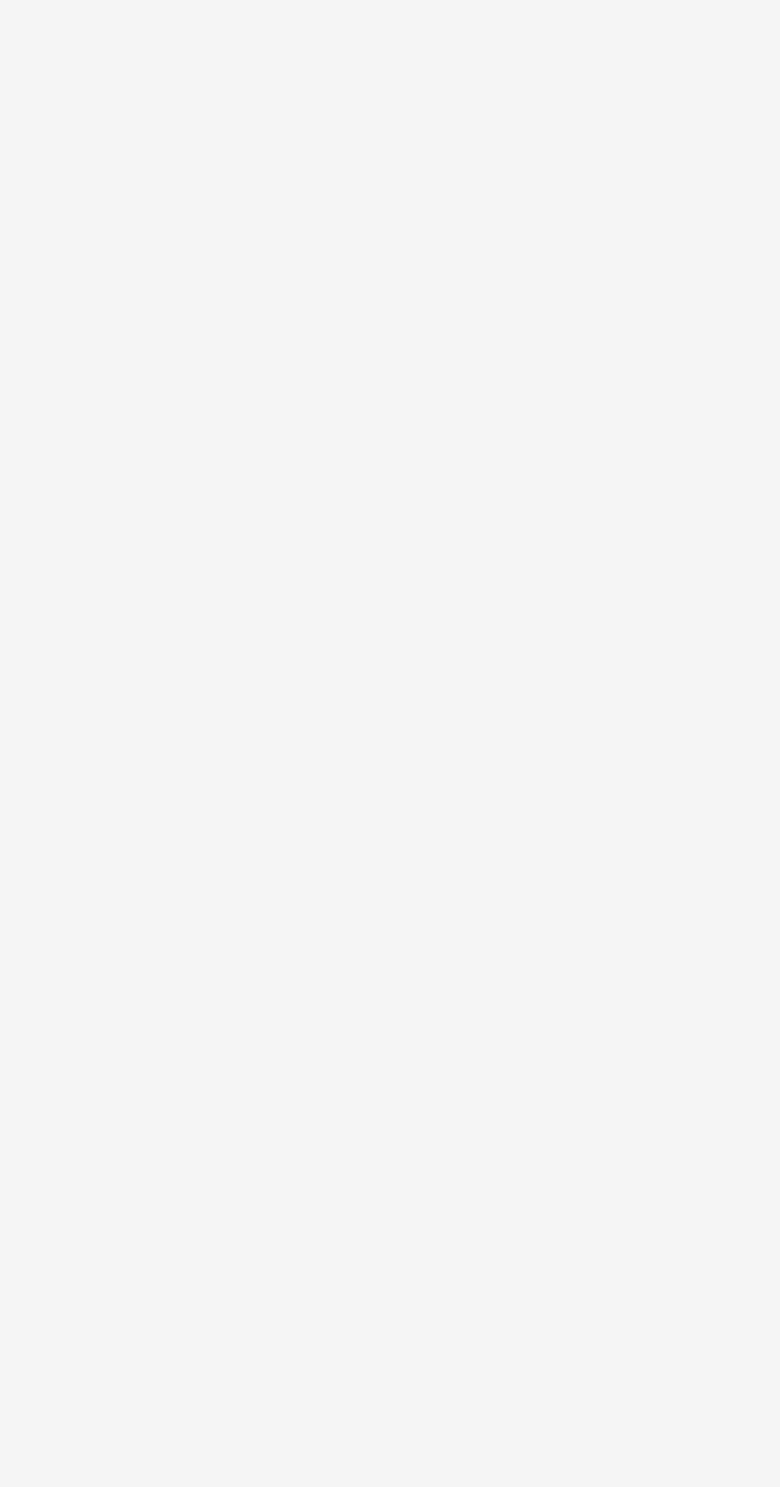
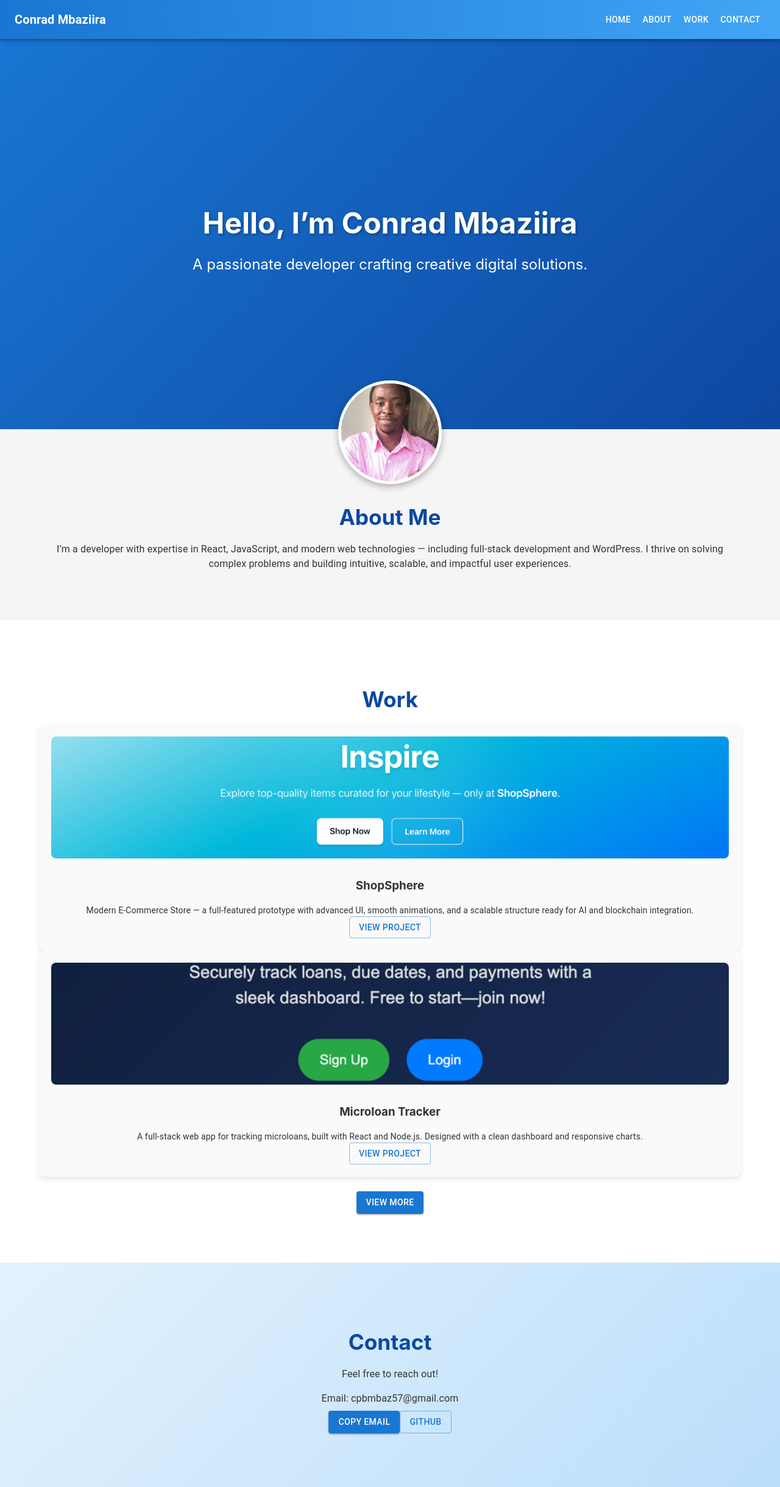
Before and after one commit to ConradPB/portfolio-react-update, a React (Vite) app in the folder portfolio/: page / in a window 1280 px wide. Shown: the whole page at 61% size. Before the commit the page ends 800 px from the top, so only its background shows below. Built offline with nearby package versions, Linux system fonts and the light colour scheme.

Commit message:
added projects

```diff
--- a/portfolio/src/App.jsx
+++ b/portfolio/src/App.jsx
@@ -12,7 +12,221 @@ function App() {
     setTimeout(() => setCopied(false), 2000);
   };
 
+  return (
+    <div className="App">
+      <AppBar position="sticky" className="app-bar">
+        <Toolbar>
+          <Typography variant="h6" style={{ flexGrow: 1, fontWeight: 700 }}>
+            Conrad Mbaziira
+          </Typography>
+          <Button color="inherit" href="#welcome-section">Home</Button>
+          <Button color="inherit" href="#about">About</Button>
+          <Button color="inherit" href="#work">Work</Button>
+          <Button color="inherit" href="#contact">Contact</Button>
+        </Toolbar>
+      </AppBar>
 
+      {/* --- Hero Section --- */}
+      <section id="welcome-section" className="section welcome">
+        <Container>
+          <Box className="fade-in">
+            <motion.h1
+              initial={{ opacity: 0, y: 20 }}
+              animate={{ opacity: 1, y: 0 }}
+              transition={{ duration: 0.8 }}
+            >
+              Hello, I’m Conrad Mbaziira
+            </motion.h1>
+            <motion.p
+              initial={{ opacity: 0, y: 30 }}
+              animate={{ opacity: 1, y: 0 }}
+              transition={{ duration: 1 }}
+              className="subtitle"
+            >
+              A passionate developer crafting creative digital solutions.
+            </motion.p>
+          </Box>
+        </Container>
+      </section>
+
+      {/* --- Profile Image --- */}
+      <div className="profile-pic-container">
+        <motion.img
+          src="/assets/screenshots/profile.jpg"
+          alt="Conrad Bugingo"
+          className="profile-pic"
+          whileHover={{ scale: 1.1 }}
+          transition={{ type: 'spring', stiffness: 200 }}
+        />
+      </div>
+
+      {/* --- About --- */}
+      <section id="about" className="section">
+        <Container>
+          <Box className="fade-in about-text">
+            <h2>About Me</h2>
+            <Typography variant="body1">
+              I’m a developer with expertise in React, JavaScript, and modern web technologies — including full-stack development and WordPress.
+              I thrive on solving complex problems and building intuitive, scalable, and impactful user experiences.
+            </Typography>
+          </Box>
+        </Container>
+      </section>
+
+      {/* --- Work --- */}
+      <section id="work" className="section work">
+        <Container>
+          <Box className="fade-in">
+            <h2>Work</h2>
+
+            {/* Featured Projects */}
+            <div className="featured-grid">
+              <motion.div
+                className="project-tile featured"
+                whileHover={{ scale: 1.03 }}
+                transition={{ type: 'spring', stiffness: 120 }}
+              >
+                <img
+                  src="/assets/screenshots/ShopSphere.png"
+                  alt="ShopSphere"
+                  className="project-img"
+                />
+                <h3>ShopSphere</h3>
+                <Typography variant="body2">
+                  Modern E-Commerce Store — a full-featured prototype with advanced UI, smooth animations,
+                  and a scalable structure ready for AI and blockchain integration.
+                </Typography>
+                <Button
+                  variant="outlined"
+                  href="https://shop-sphere-rouge-iota.vercel.app/"
+                  target="_blank"
+                  className="project-button"
+                >
+                  View Project
+                </Button>
+              </motion.div>
+
+              <motion.div
+                className="project-tile featured"
+                whileHover={{ scale: 1.03 }}
+                transition={{ type: 'spring', stiffness: 120 }}
+              >
+                <img
+                  src="/assets/screenshots/microloan-tracker.png"
+                  alt="Microloan Tracker"
+                  className="project-img"
+                />
+                <h3>Microloan Tracker</h3>
+                <Typography variant="body2">
+                  A full-stack web app for tracking microloans, built with React and Node.js.
+                  Designed with a clean dashboard and responsive charts.
+                </Typography>
+                <Button
+                  variant="outlined"
+                  href="https://microloan-tracker.vercel.app/"
+                  target="_blank"
+                  className="project-button"
+                >
+                  View Project
+                </Button>
+              </motion.div>
+            </div>
+
+            {/* Expanded Section */}
+            {showMore && (
+              <div className="projects-grid">
+                <div className="project-tile">
+                  <img src="/assets/screenshots/crypto-trends.png" alt="Crypto Trends" className="project-img" />
+                  <h3>Crypto Trends</h3>
+                  <Typography variant="body2">
+                    A full-stack app tracking cryptocurrency trends using real-time API data.
+                  </Typography>
+                  <Button
+                    variant="outlined"
+                    href="https://crypto-trends-kohl.vercel.app/"
+                    target="_blank"
+                    className="project-button"
+                  >
+                    View Project
+                  </Button>
+                </div>
+
+                <div className="project-tile">
+                  <img src="/assets/screenshots/EESCLUG.png" alt="EESCL Uganda" className="project-img" />
+                  <h3>EESCL Uganda</h3>
+                  <Typography variant="body2">
+                    A WordPress site for EESCL Uganda, showcasing CMS development and design skills.
+                  </Typography>
+                  <Button
+                    variant="outlined"
+                    href="https://eescluganda.wuaze.com/?i=1"
+                    target="_blank"
+                    className="project-button"
+                  >
+                    View Project
+                  </Button>
+                </div>
+
+                <div className="project-tile">
+                  <img src="/assets/screenshots/calc.png" alt="Distance Calculator" className="project-img" />
+                  <h3>Distance Calculator</h3>
+                  <Typography variant="body2">
+                    A React app that calculates distances between addresses using OpenCage API and the Haversine formula.
+                  </Typography>
+                  <Button
+                    variant="outlined"
+                    href="https://distance-calculator-omega.vercel.app/"
+                    target="_blank"
+                    className="project-button"
+                  >
+                    View Project
+                  </Button>
+                </div>
+
+                <div className="project-tile">
+                  <img src="/assets/placeholder.jpg" alt="Coming Soon" className="project-img" />
+                  <h3>Coming Soon</h3>
+                  <Typography variant="body2">
+                    A new project is in development. Stay tuned for updates!
+                  </Typography>
+                  <Button variant="outlined" disabled className="project-button">
+                    View Project
+                  </Button>
+                </div>
+              </div>
+            )}
+
+            <Button
+              variant="contained"
+              onClick={() => setShowMore(!showMore)}
+              sx={{ mt: 3 }}
+            >
+              {showMore ? 'Show Less' : 'View More'}
+            </Button>
+          </Box>
+        </Container>
+      </section>
+
+      {/* --- Contact --- */}
+      <section id="contact" className="section contact">
+        <Container>
+          <Box className="fade-in">
+            <h2>Contact</h2>
+            <Typography variant="body1">Feel free to reach out!</Typography>
+            <Box sx={{ mt: 2 }}>
+              <Typography variant="body1">Email: cpbmbaz57@gmail.com</Typography>
+              <Button variant="contained" onClick={copyEmail} sx={{ my: 1 }}>
+                {copied ? 'Copied!' : 'Copy Email'}
+              </Button>
+              <Button variant="outlined" href="https://github.com/ConradPB" target="_blank" rel="noreferrer">
+                GitHub
+              </Button>
+            </Box>
+          </Box>
+        </Container>
+      </section>
+    </div>
+  );
 }
 
 export default App;
```
